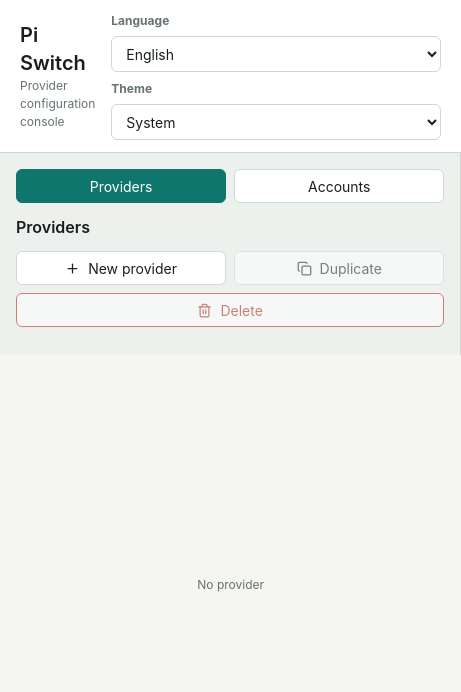
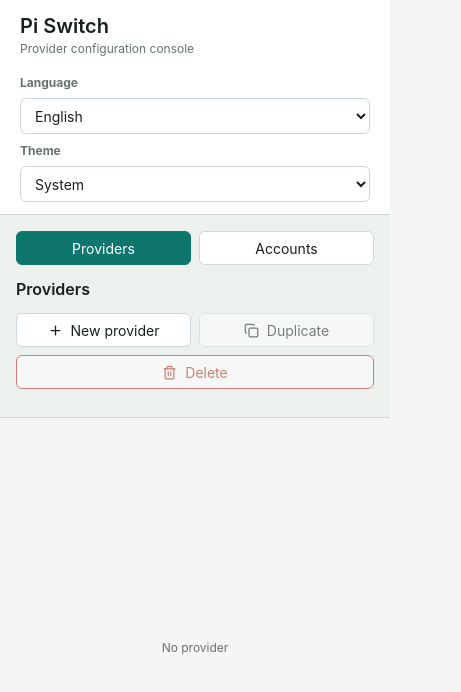
Before and after one commit to nayunfeng/pi-switch, a React (Vite) app: page / in a window 390 px wide. Shown: the top 692 px of the page, 461 px wide, since content can reach past the window. Built offline with nearby package versions, Linux system fonts and the light colour scheme.

Commit message:
修正账号页移动端布局

```diff
--- a/src/styles.css
+++ b/src/styles.css
@@ -476,8 +476,25 @@ label > span,
 }
 
 @media (max-width: 780px) {
+  header {
+    display: grid !important;
+    grid-template-columns: 1fr;
+    align-items: start !important;
+  }
+
+  .top-actions {
+    width: 100%;
+    min-width: 0 !important;
+  }
+
   .workspace {
-    display: block;
+    display: grid;
+    grid-template-columns: 1fr !important;
+  }
+
+  aside {
+    border-right: 0 !important;
+    border-bottom: 1px solid var(--border);
   }
 
   .editor-grid,
@@ -497,4 +514,21 @@ label > span,
     max-height: 320px;
   }
 
+  .filter-control {
+    grid-template-columns: 1fr;
+    width: 100%;
+  }
+
+  .account-row {
+    grid-template-columns: 1fr;
+  }
+
+  .readiness-check {
+    grid-template-columns: 18px minmax(0, 1fr) minmax(38px, auto);
+  }
+
+  .readiness-check .model-meta:last-child {
+    grid-column: 2 / -1;
+  }
+
 }
```
